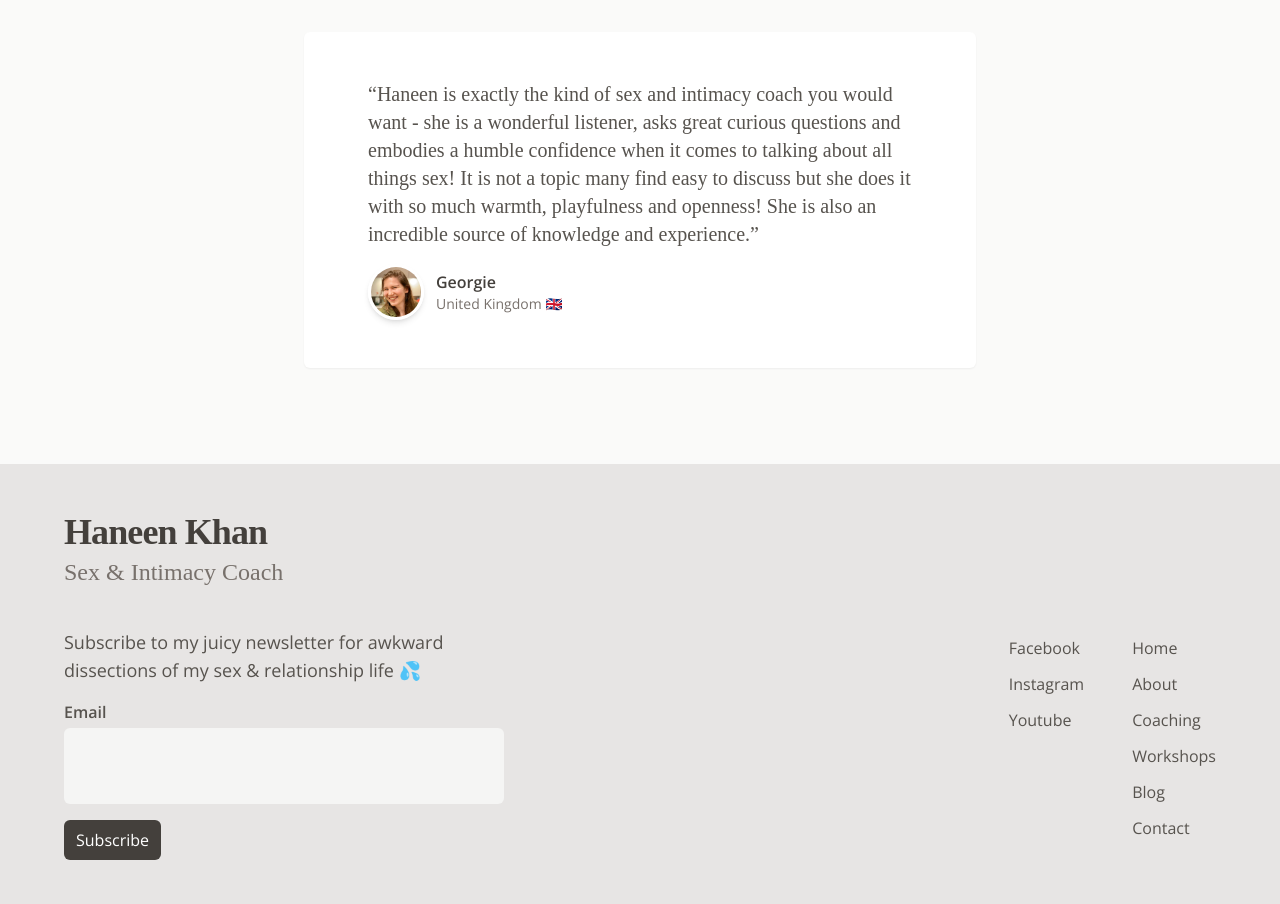
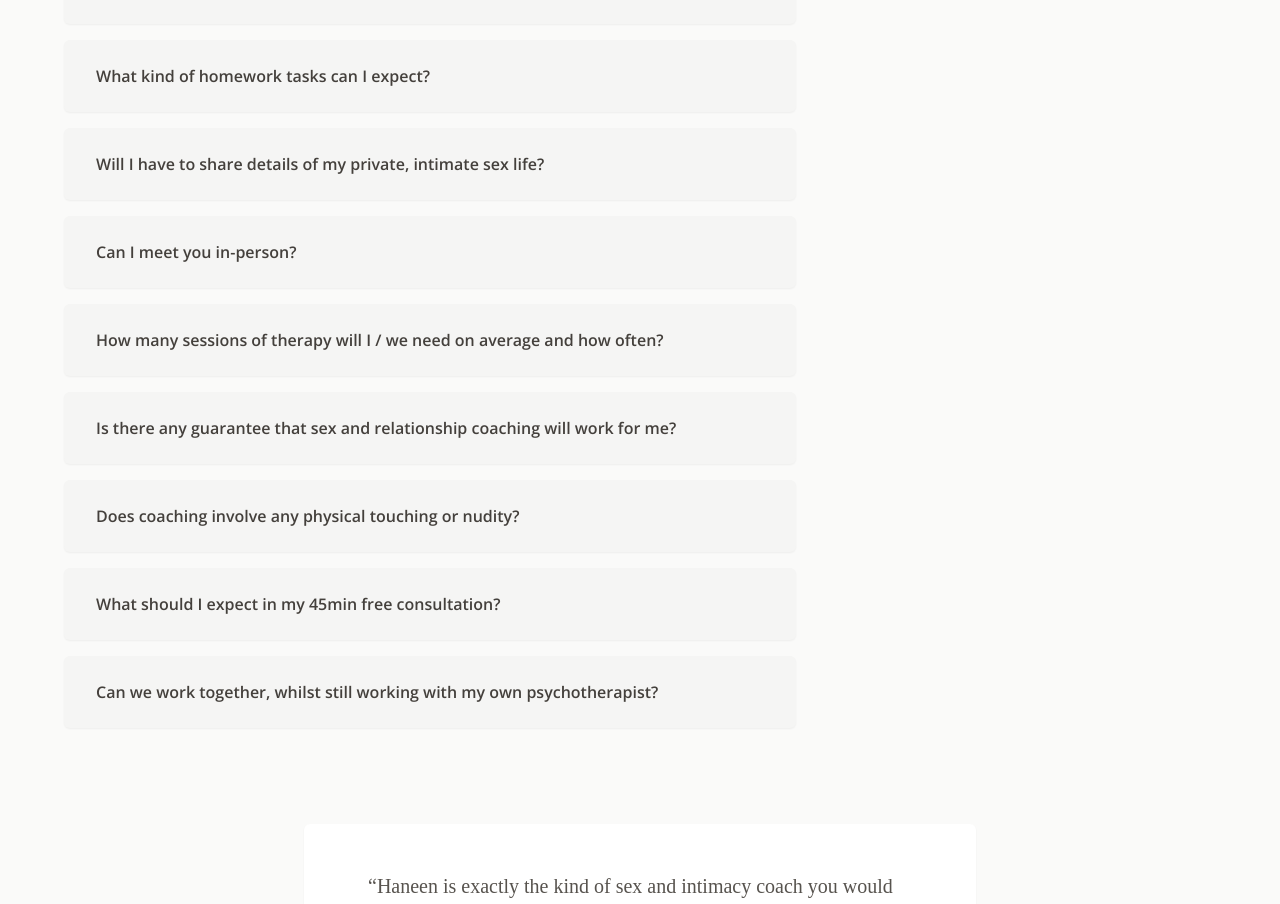
Before and after one commit to alizehkhan/sex-coach, a Next.js app: page /coaching in a window 1280 px wide. Shown: the part 1304-2208 px from the top of the page. Built offline with nearby package versions, Linux system fonts and the light colour scheme; a web font is replaced by a local one.

Commit message:
feat: faqs

```diff
--- /dev/null
+++ b/app/_components/Accordion.tsx
@@ -0,0 +1,39 @@
+import { ReactNode } from 'react'
+
+const Accordion = ({
+  toggle,
+  header,
+  children,
+  isOpen,
+  i,
+}: {
+  toggle: (index: number) => void
+  header: string
+  children: ReactNode
+  isOpen: boolean
+  i: number
+}) => {
+  return (
+    <div className="bg-stone-100 shadow-sm rounded-md max-w-[80ch]">
+      <h3 className="font-semibold text-stone-700">
+        <button
+          aria-expanded={isOpen}
+          className="px-8 py-6 text-left w-full"
+          onClick={() => toggle(i)}
+        >
+          {header}
+        </button>
+      </h3>
+      <div
+        className={`grid accordion-content transition-all grid-rows-[0fr] px-8 ${
+          isOpen && 'grid-rows-[1fr] pb-6'
+        }`}
+        aria-hidden={!isOpen}
+      >
+        <div className="overflow-hidden text-stone-600">{children}</div>
+      </div>
+    </div>
+  )
+}
+
+export default Accordion
--- a/app/about/Story.tsx
+++ b/app/about/Story.tsx
@@ -70,7 +70,7 @@ const Story = () => {
       <div className="ml-auto w-fit my-32 max-w-xl">
         <p className="font-serif md:text-5xl text-3xl md:leading-tight font-semibold text-stone-700 leading-tight tracking-tight">
           My content is about sex, but{' '}
-          <span className="text-stone-500 italic">(shhhh!)</span> it&apos;s not
+          <span className="text-stone-400 italic">(shhhh!)</span> it&apos;s not
           about sex. 💁‍♀️ This is about how to be shamelessly you.{' '}
         </p>
         <div className="mt-8 flex gap-16">
--- a/app/coaching/Faqs.tsx
+++ b/app/coaching/Faqs.tsx
@@ -1,3 +1,38 @@
-const Faqs = () => {}
+'use client'
+
+import { useState } from 'react'
+
+import Accordion from '../_components/Accordion'
+
+import { TOPICS } from './content'
+
+const Faqs = () => {
+  const [selected, setSelected] = useState<number | null>()
+
+  const handleToggle = (index: number | null) => {
+    setSelected(selected !== index ? index : null)
+  }
+
+  return (
+    <>
+      <h2 className="font-serif text-stone-700 text-4xl font-semibold mt-24">
+        FAQs
+      </h2>
+      <div className="flex flex-col gap-4 mt-6">
+        {TOPICS.map(({ header, content }, i) => (
+          <Accordion
+            key={i}
+            header={header}
+            toggle={handleToggle}
+            isOpen={selected === i}
+            i={i}
+          >
+            {content}
+          </Accordion>
+        ))}
+      </div>
+    </>
+  )
+}
 
 export default Faqs
--- a/app/coaching/Roots.tsx
+++ b/app/coaching/Roots.tsx
@@ -18,17 +18,17 @@ const ROOTS = [
 
 const Roots = () => {
   return (
-    <div className="mt-16">
-      <h2 className="text-[120px] max-w-2xl leading-none mb-8 tracking-tight font-serif text-stone-300">
+    <div className="mt-24">
+      <h2 className="text-4xl font-semibold leading-none mb-8 tracking-tight font-serif text-stone-700">
         My coaching is rooted in
       </h2>
       <ul className="flex gap-12">
         {ROOTS.map((root, i) => (
-          <li key={i}>
-            <h3 className="text-stone-700 mb-2 text-xl font-semibold">
+          <li key={i} className="bg-white py-6 px-8 shadow-sm rounded-md">
+            <h3 className="text-stone-700 mb-2 text-lg font-semibold">
               {root.title}
             </h3>
-            <p className="text-stone-500 text-lg">{root.description}</p>
+            <p className="text-stone-500">{root.description}</p>
           </li>
         ))}
       </ul>
--- /dev/null
+++ b/app/coaching/content.tsx
@@ -0,0 +1,164 @@
+export const TOPICS = [
+  {
+    header: 'What happens during a sex coaching session?',
+    content: (
+      <>
+        <p>
+          After you fill an intake form, I&apos;ll draw up a roadmap that will
+          steer us over the 7 sessions and make clear your goal and the skills
+          for us to work on.
+        </p>
+        <p className="mt-4">
+          A coaching session usually opens with you sharing what&apos;s been
+          happening for you lately in your sex/dating life. We&apos;ll then
+          choose an area to focus for the hour. From there we&apos;ll do a
+          mixture of reflecting and interactive exercises. I don&apos;t just
+          engage in “talk” - I will often ask you to check how your body is
+          responding to a certain question or situation! If it&apos;s a more
+          therapeutic session, we&apos;ll follow a flow inspired by Internal
+          Family Systems therapy. If it&apos;s more “teach-y”, I&apos;ll get us
+          to practice certain tools or communication role-plays.
+        </p>
+        <p className="mt-4">
+          Most of the time the session is tailored to what&apos;s built upon
+          since the last session, that help us move towards our goal.
+        </p>
+      </>
+    ),
+  },
+  {
+    header: 'What kind of homework tasks can I expect?',
+    content: (
+      <>
+        <p>
+          Depending on how you learn best and what our goal is, I could set you
+          a chapter to read (e.g. about sex drive types), a podcast (e.g. how to
+          feel your feelings, or what your erotic blueprint is) or a framework
+          to nerd on. I will supplement that with a practical exercise, which
+          could include:
+        </p>
+        <ul className="pl-6 mt-4">
+          <li>👉🏼 The 3 minute game with a friend</li>
+          <li>👉🏼 A pleasure/touch based exercise </li>
+          <li>👉🏼 Actively practicing a skill we&apos;ve learnt</li>
+          <li>👉🏼 reflecting on questions I&apos;ve set</li>
+          <li>👉🏼 a conversation to have with your partner</li>
+          <li>👉🏼 tracking parts in yourself that are activated!</li>
+        </ul>
+      </>
+    ),
+  },
+  {
+    header: 'Will I have to share details of my private, intimate sex life?',
+    content: (
+      <p>
+        You will only ever be invited to share 😊 It&apos;s up to you how much!
+        All my clients have felt comfortable to share about their sex life (I
+        have pretty much heard it all 😉) Where relevant, I will share just as
+        candidly too, so it doesn&apos;t feel one-sided!
+      </p>
+    ),
+  },
+  {
+    header: 'Can I meet you in-person?',
+    content: (
+      <p>
+        In my experience video calls have been just as effective as face-to-face
+        sessions. ❤️ So my practice has been 95% online. There&apos;s also the
+        fact that I&apos;m nomadic so it&apos;s a little harder to catch me
+        in-person. 😂
+      </p>
+    ),
+  },
+  {
+    header:
+      'How many sessions of therapy will I / we need on average and how often?',
+    content: (
+      <>
+        <p>
+          I would suggest a minimum of 7 sessions. Usually clients renew on a
+          rolling-basis after for a total of 12-15 sessions.
+        </p>
+        <p className="mt-4">
+          This depends on our relationship together, the depth of your goal, and
+          where you are on the journey. Some clients may need more time to work.
+          The key is to not rush the process and to give yourself time to
+          reflect on what you&apos;re really thinking and feeling.
+        </p>
+      </>
+    ),
+  },
+  {
+    header:
+      'Is there any guarantee that sex and relationship coaching will work for me?',
+    content: (
+      <>
+        <p>
+          Great question! I have found there are a few key conditions to
+          accelerating the journey:
+        </p>
+        <ul className="pl-6 mt-4">
+          <li>
+            👉🏼 You have a certain level of self-awareness in place already (this
+            is not your first “self development” investment)
+          </li>
+          <li>👉🏼 You&apos;re keen to do the homework in between class</li>
+          <li>
+            👉🏼 You proactively schedule sessions with me that are 2-4 weeks
+            apart.
+          </li>
+          <li>
+            👉🏼 You are willing to be honest, reflect and FEEL your feelings.
+          </li>
+          <li>
+            👉🏼 You&apos;re willing to take small risks during our sessions that
+            feel outside your comfort zone!
+          </li>
+          <li>
+            👉🏼 You reflect on the discussions we have after sessions and share
+            them with me (where relevant)
+          </li>
+        </ul>
+      </>
+    ),
+  },
+  {
+    header: 'Does coaching involve any physical touching or nudity?',
+    content: (
+      <p>
+        Nope, sex & intimacy coaching is fully clothed with no touch involved.
+        Suggestions for (intimate or non-intimate) touch exercises may be given
+        for you to practice at home though!
+      </p>
+    ),
+  },
+  {
+    header: 'What should I expect in my 45min free consultation?',
+    content: (
+      <>
+        <p>The main thing is: do we click? ❤️</p>
+        <p className="mt-4">
+          I&apos;ll share a little bit about my practice & answer any specific
+          questions you have about the coaching process. 🙌🏼
+        </p>
+        <p className="mt-4">
+          The rest of the time I&apos;ll ask you juicy questions about the area
+          of sex / dating you&apos;ve come to me for! I will help you breakdown
+          what is going on (i.e. what you&apos;re not seeing) and what&apos;s
+          in-between you and your goal — so you have more clarity. We&apos;ll
+          decide together if we will feel like a right fit for each other! 🌱
+        </p>
+      </>
+    ),
+  },
+  {
+    header:
+      'Can we work together, whilst still working with my own psychotherapist?',
+    content: (
+      <p>
+        Yes, it can be super complementary to work with a therapist and a coach.
+        Let&apos;s talk about it in our initial free call!
+      </p>
+    ),
+  },
+]
--- a/app/coaching/page.tsx
+++ b/app/coaching/page.tsx
@@ -1,3 +1,4 @@
+import Faqs from './Faqs'
 import Roots from './Roots'
 import Testimonial from './Testimonial'
 
@@ -13,6 +14,7 @@ const Coaching = () => {
       </div>
       <div className="max-w-[1200px] px-6 mx-auto">
         <Roots />
+        <Faqs />
         <Testimonial />
       </div>
     </>
```
